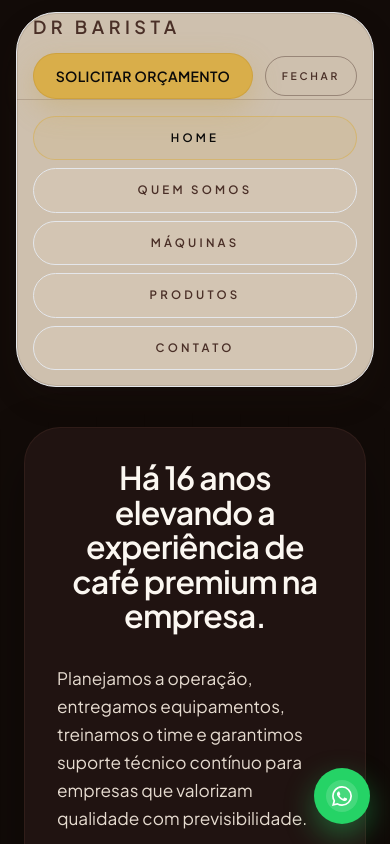
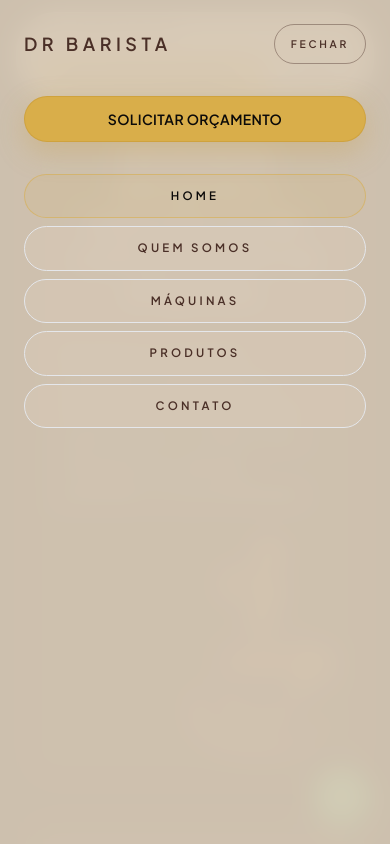
Before and after one commit to GabrielGilgenGH/baristateste, a React (Vite) app: page / in a window 390 px wide. Both pictures are taken after a click on the button "MENU". Shown: the top 844 px of the page. Built offline with nearby package versions, Linux system fonts and the light colour scheme.

Commit message:
Fix mobile menu overlay behavior

```diff
--- a/src/components/Layout.tsx
+++ b/src/components/Layout.tsx
@@ -1,5 +1,6 @@
 import { useEffect, useState, type ReactNode } from 'react'
 import { Link, NavLink, useLocation, useNavigate } from 'react-router-dom'
+import { MobileMenuOverlay } from './MobileMenuOverlay'
 import { Button } from './ui/Button'
 import { WhatsAppFloatingButton } from './WhatsAppFloatingButton'
 
@@ -48,11 +49,21 @@ export function Layout({ children }: LayoutProps) {
     navigate('/', { state: { scrollToLead: true } })
   }
 
+  const openMobileMenu = () => setMobileMenuOpen(true)
+  const closeMobileMenu = () => setMobileMenuOpen(false)
+
+  const handleMobileQuote = () => {
+    closeMobileMenu()
+    window.setTimeout(() => {
+      scrollToForm()
+    }, 0)
+  }
+
   return (
     <div className="min-h-screen bg-brand-base text-brand-charcoal">
       <div className="relative">
         <div className="relative">
-          <header className="sticky top-0 z-50 bg-transparent">
+          <header className="fixed inset-x-0 top-0 z-50 bg-transparent">
             <div className="mx-auto max-w-7xl px-4 pt-3 sm:px-6">
               <div className="rounded-2xl border border-brand-warmGray/28 bg-brand-cream/95 shadow-[0_14px_30px_rgba(36,22,17,0.16)] backdrop-blur-md backdrop-saturate-150 ring-1 ring-inset ring-brand-warmGray/15 transition-all duration-200 ease-out">
                 <div className="flex min-h-[4.35rem] flex-wrap items-center justify-between gap-3 px-4 sm:px-6">
@@ -96,44 +107,22 @@ export function Layout({ children }: LayoutProps) {
                     </Button>
                     <button
                       type="button"
-                      onClick={() => setMobileMenuOpen((current) => !current)}
+                      onClick={openMobileMenu}
                       aria-expanded={mobileMenuOpen}
                       aria-controls="mobile-site-nav"
                       className="inline-flex min-h-10 items-center justify-center rounded-full border border-brand-warmGray/40 bg-brand-cream/62 px-4 py-2 text-[0.65rem] font-semibold uppercase tracking-[0.26em] text-brand-warmGray transition-all duration-200 ease-out hover:border-brand-copper/70 hover:bg-brand-copper/12 hover:text-brand-ink focus-visible:outline-none focus-visible:ring-2 focus-visible:ring-brand-copper/70 focus-visible:ring-offset-2 focus-visible:ring-offset-brand-cream md:hidden"
                     >
-                      {mobileMenuOpen ? 'Fechar' : 'Menu'}
+                      Menu
                     </button>
                   </div>
                 </div>
-
-                {mobileMenuOpen ? (
-                  <nav
-                    id="mobile-site-nav"
-                    className="border-t border-brand-warmGray/20 px-4 py-4 md:hidden"
-                  >
-                    <div className="grid gap-2">
-                      {navItems.map((item) => (
-                        <NavLink
-                          key={item.path}
-                          to={item.path}
-                          className={({ isActive }) =>
-                            `rounded-xl border px-4 py-3 text-center text-[0.72rem] font-semibold uppercase tracking-[0.28em] transition-all duration-200 ease-out focus-visible:outline-none focus-visible:ring-2 focus-visible:ring-brand-copper/95 focus-visible:ring-offset-2 focus-visible:ring-offset-brand-cream ${
-                              isActive
-                                ? 'border-brand-copper/55 bg-brand-copper/10 text-brand-ink'
-                                : 'border-brand-warmGray/28 bg-brand-cream/45 text-brand-warmGray hover:border-brand-copper/50 hover:bg-brand-copper/10 hover:text-brand-ink'
-                            }`
-                          }
-                        >
-                          {item.label}
-                        </NavLink>
-                      ))}
-                    </div>
-                  </nav>
-                ) : null}
               </div>
             </div>
           </header>
-          <main className="page-shell mx-auto w-full max-w-7xl px-6 py-10 sm:py-14">
+          {mobileMenuOpen ? (
+            <MobileMenuOverlay navItems={navItems} onClose={closeMobileMenu} onRequestQuote={handleMobileQuote} />
+          ) : null}
+          <main className="page-shell mx-auto w-full max-w-7xl px-6 pb-10 pt-[6.4rem] sm:pb-14 sm:pt-[6.9rem]">
             <div key={location.pathname} className={`page-enter ${pageEntered ? 'page-enter-active' : ''}`}>
               {children}
             </div>
--- /dev/null
+++ b/src/components/MobileMenuOverlay.tsx
@@ -0,0 +1,88 @@
+import { useEffect } from 'react'
+import { Link, NavLink } from 'react-router-dom'
+import { Button } from './ui/Button'
+
+type NavItem = {
+  label: string
+  path: string
+}
+
+type MobileMenuOverlayProps = {
+  navItems: NavItem[]
+  onClose: () => void
+  onRequestQuote: () => void
+}
+
+export function MobileMenuOverlay({ navItems, onClose, onRequestQuote }: MobileMenuOverlayProps) {
+  useEffect(() => {
+    const previousBodyOverflow = document.body.style.overflow
+    const previousHtmlOverflow = document.documentElement.style.overflow
+
+    document.body.style.overflow = 'hidden'
+    document.documentElement.style.overflow = 'hidden'
+
+    const handleKeyDown = (event: KeyboardEvent) => {
+      if (event.key === 'Escape') onClose()
+    }
+
+    window.addEventListener('keydown', handleKeyDown)
+
+    return () => {
+      document.body.style.overflow = previousBodyOverflow
+      document.documentElement.style.overflow = previousHtmlOverflow
+      window.removeEventListener('keydown', handleKeyDown)
+    }
+  }, [onClose])
+
+  return (
+    <div className="fixed inset-0 z-[100] bg-brand-cream/95 px-6 pb-8 pt-6 backdrop-blur-md">
+      <div className="mx-auto flex h-full w-full max-w-7xl flex-col animate-[pageAssemble_220ms_cubic-bezier(0.22,1,0.36,1)]">
+        <div className="flex items-center justify-between gap-4">
+          <Link
+            to="/"
+            onClick={onClose}
+            className="rounded-sm text-lg font-semibold uppercase tracking-[0.25em] text-brand-warmGray transition-colors duration-200 ease-out hover:text-brand-ink focus-visible:outline-none focus-visible:ring-2 focus-visible:ring-brand-copper/95 focus-visible:ring-offset-2 focus-visible:ring-offset-brand-cream"
+          >
+            Dr Barista
+          </Link>
+          <button
+            type="button"
+            onClick={onClose}
+            className="inline-flex min-h-10 items-center justify-center rounded-full border border-brand-warmGray/40 bg-brand-cream/62 px-4 py-2 text-[0.65rem] font-semibold uppercase tracking-[0.26em] text-brand-warmGray transition-all duration-200 ease-out hover:border-brand-copper/70 hover:bg-brand-copper/12 hover:text-brand-ink focus-visible:outline-none focus-visible:ring-2 focus-visible:ring-brand-copper/70 focus-visible:ring-offset-2 focus-visible:ring-offset-brand-cream"
+          >
+            Fechar
+          </button>
+        </div>
+
+        <div className="mt-8">
+          <Button
+            variant="primary"
+            onClick={onRequestQuote}
+            className="border border-brand-copperHover/55 px-5 py-2.5 text-[0.68rem] tracking-[0.24em] shadow-[0_10px_24px_rgba(181,139,51,0.28)] focus-visible:ring-offset-brand-cream"
+          >
+            Solicitar orçamento
+          </Button>
+        </div>
+
+        <nav className="mt-8 flex flex-1 flex-col gap-2">
+          {navItems.map((item) => (
+            <NavLink
+              key={item.path}
+              to={item.path}
+              onClick={onClose}
+              className={({ isActive }) =>
+                `rounded-xl border px-4 py-3 text-center text-[0.72rem] font-semibold uppercase tracking-[0.28em] transition-all duration-200 ease-out focus-visible:outline-none focus-visible:ring-2 focus-visible:ring-brand-copper/95 focus-visible:ring-offset-2 focus-visible:ring-offset-brand-cream ${
+                  isActive
+                    ? 'border-brand-copper/55 bg-brand-copper/10 text-brand-ink'
+                    : 'border-brand-warmGray/28 bg-brand-cream/45 text-brand-warmGray hover:border-brand-copper/50 hover:bg-brand-copper/10 hover:text-brand-ink'
+                }`
+              }
+            >
+              {item.label}
+            </NavLink>
+          ))}
+        </nav>
+      </div>
+    </div>
+  )
+}
```
